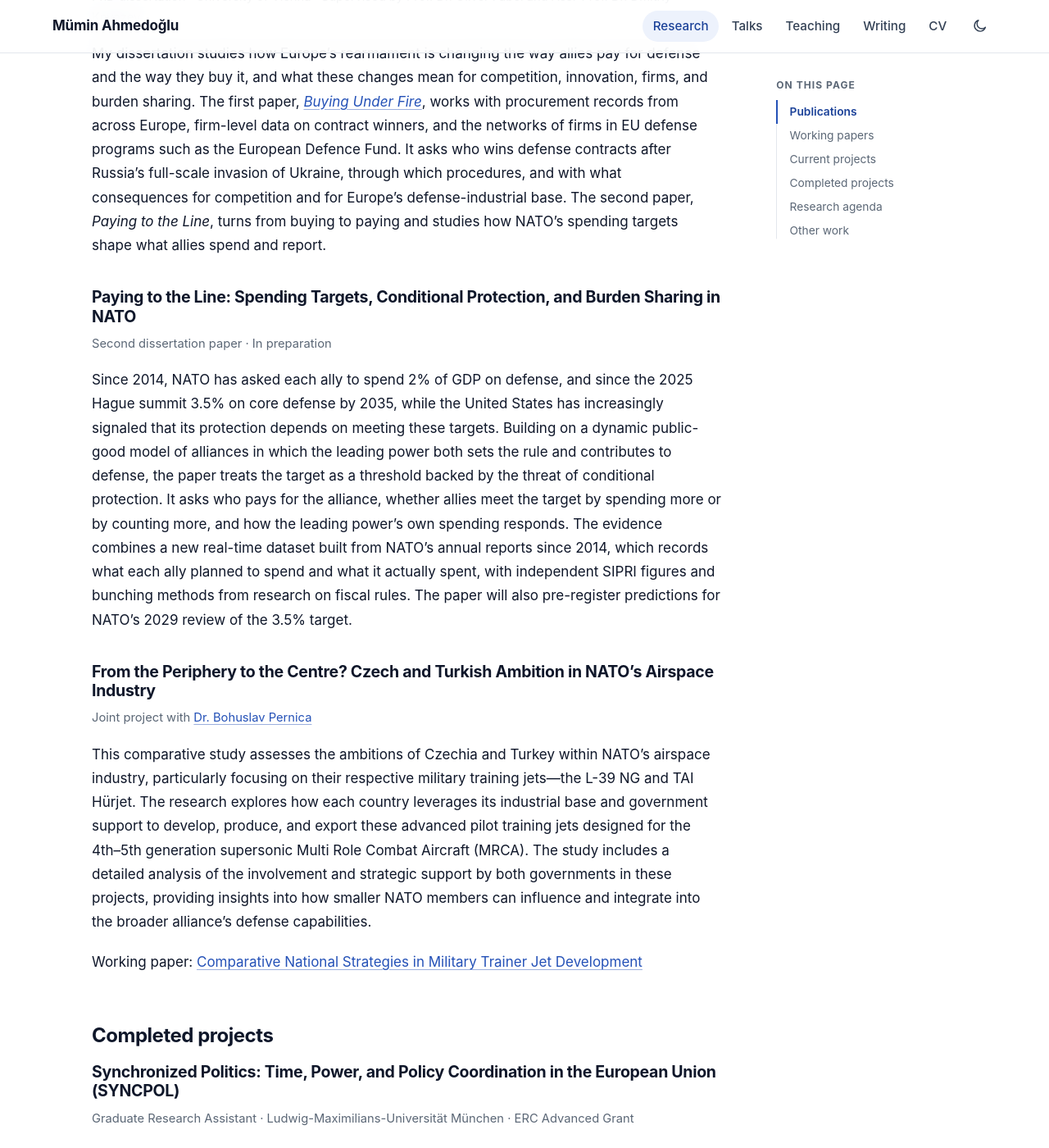
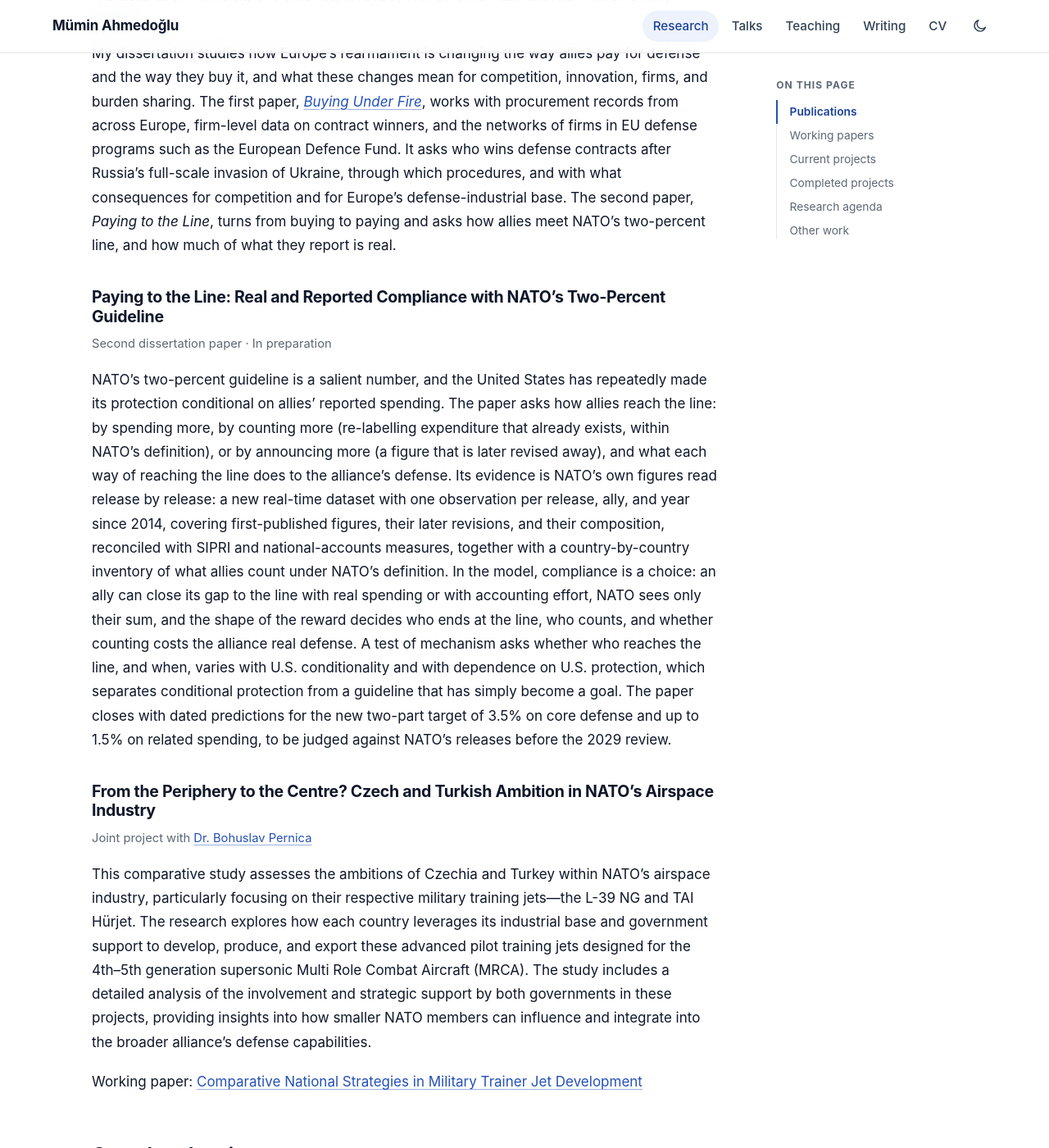
Before and after one commit to ahmedoglu/ahmedoglu.github.io, a Jekyll site: the page built from _pages/research.md, in a window 1280 px wide and 1400 px high, scrolled down 1898 px. Shown: the whole window at 82% size. Built offline with Jekyll 4.4.1, drawn with Linux system fonts in a browser that asks for light colours; some of the changed text lies outside the part shown.

Commit message:
Update Paying to the Line to research design v3.1
- New subtitle: Real and Reported Compliance with NATO's Two-Percent
  Guideline
- The question is how allies reach the line: by spending more, counting
  more, or announcing more, and what each does to the alliance's defense
- Evidence at the centre: the real-time vintage dataset of NATO releases
  and an inventory of what allies count; the model as the frame, with
  compliance as a choice; a test of mechanism; dated predictions for the
  3.5% core target instead of pre-registration
- Drop the dynamic public-good framing and the leading power's response,
  which the design cut; update the About text, research tags, agenda
  card, and the CV's work-in-progress entry

Co-Authored-By: Claude Fable 5.1 <noreply@anthropic.com>

```diff
--- a/_pages/research.md
+++ b/_pages/research.md
@@ -39,12 +39,12 @@ An up-to-date list of my work is also available on [Google Scholar](https://scho
 ### Rearmament, Procurement, and Burden Sharing in European Defense
 PhD dissertation · University of Vienna · Supervised by Prof. Dr. Oliver Fabel and Ass.-Prof. Dr. Dmitriy Knyazev
 
-My dissertation studies how Europe’s rearmament is changing the way allies pay for defense and the way they buy it, and what these changes mean for competition, innovation, firms, and burden sharing. The first paper, [*Buying Under Fire*](/research/buying-under-fire/), works with procurement records from across Europe, firm-level data on contract winners, and the networks of firms in EU defense programs such as the European Defence Fund. It asks who wins defense contracts after Russia’s full-scale invasion of Ukraine, through which procedures, and with what consequences for competition and for Europe’s defense-industrial base. The second paper, *Paying to the Line*, turns from buying to paying and studies how NATO’s spending targets shape what allies spend and report.
+My dissertation studies how Europe’s rearmament is changing the way allies pay for defense and the way they buy it, and what these changes mean for competition, innovation, firms, and burden sharing. The first paper, [*Buying Under Fire*](/research/buying-under-fire/), works with procurement records from across Europe, firm-level data on contract winners, and the networks of firms in EU defense programs such as the European Defence Fund. It asks who wins defense contracts after Russia’s full-scale invasion of Ukraine, through which procedures, and with what consequences for competition and for Europe’s defense-industrial base. The second paper, *Paying to the Line*, turns from buying to paying and asks how allies meet NATO’s two-percent line, and how much of what they report is real.
 
-### Paying to the Line: Spending Targets, Conditional Protection, and Burden Sharing in NATO
+### Paying to the Line: Real and Reported Compliance with NATO’s Two-Percent Guideline
 Second dissertation paper · In preparation
 
-Since 2014, NATO has asked each ally to spend 2% of GDP on defense, and since the 2025 Hague summit 3.5% on core defense by 2035, while the United States has increasingly signaled that its protection depends on meeting these targets. Building on a dynamic public-good model of alliances in which the leading power both sets the rule and contributes to defense, the paper treats the target as a threshold backed by the threat of conditional protection. It asks who pays for the alliance, whether allies meet the target by spending more or by counting more, and how the leading power’s own spending responds. The evidence combines a new real-time dataset built from NATO’s annual reports since 2014, which records what each ally planned to spend and what it actually spent, with independent SIPRI figures and bunching methods from research on fiscal rules. The paper will also pre-register predictions for NATO’s 2029 review of the 3.5% target.
+NATO’s two-percent guideline is a salient number, and the United States has repeatedly made its protection conditional on allies’ reported spending. The paper asks how allies reach the line: by spending more, by counting more (re-labelling expenditure that already exists, within NATO’s definition), or by announcing more (a figure that is later revised away), and what each way of reaching the line does to the alliance’s defense. Its evidence is NATO’s own figures read release by release: a new real-time dataset with one observation per release, ally, and year since 2014, covering first-published figures, their later revisions, and their composition, reconciled with SIPRI and national-accounts measures, together with a country-by-country inventory of what allies count under NATO’s definition. In the model, compliance is a choice: an ally can close its gap to the line with real spending or with accounting effort, NATO sees only their sum, and the shape of the reward decides who ends at the line, who counts, and whether counting costs the alliance real defense. A test of mechanism asks whether who reaches the line, and when, varies with U.S. conditionality and with dependence on U.S. protection, which separates conditional protection from a guideline that has simply become a goal. The paper closes with dated predictions for the new two-part target of 3.5% on core defense and up to 1.5% on related spending, to be judged against NATO’s releases before the 2029 review.
 
 ### From the Periphery to the Centre? Czech and Turkish Ambition in NATO’s Airspace Industry
 Joint project with [Dr. Bohuslav Pernica](https://www.muni.cz/en/people/161932-bohuslav-pernica)
@@ -72,7 +72,7 @@ Presented at [ICES 2025](/talks/ices-2025/), Ulster University, Belfast. Related
 ## Research agenda
 
 - **Procurement and market design.** How procurement rules, procedures, and exemptions shape competition, supplier selection, and innovation in European defense markets, and how the 2022 rearmament shock changed them.
-- **Alliance burden sharing.** Who pays for collective defense, how spending targets backed by conditional protection change what allies spend and report, and how the leading power responds.
+- **Alliance burden sharing.** Who pays for collective defense, how spending targets and conditional protection change what allies spend, count, and report, and how much of reported compliance is real.
 - **Defense cooperation and integration.** How the European Defence Fund, PESCO, and other EU and NATO pooling arrangements organize cooperation between large and small states, and who leads it.
 - **Security discourse.** How EU institutions frame defense in terms of threat, sovereignty, and capability, and how crises change that language.
 - **Smaller states in the defense-industrial system.** How countries such as Czechia and Türkiye build niches, exports, and alliance relevance on their industrial bases.
```
Also changed, not shown: _pages/about.md (+2 -2 lines), _pages/cv.md (+1 -1 lines).
